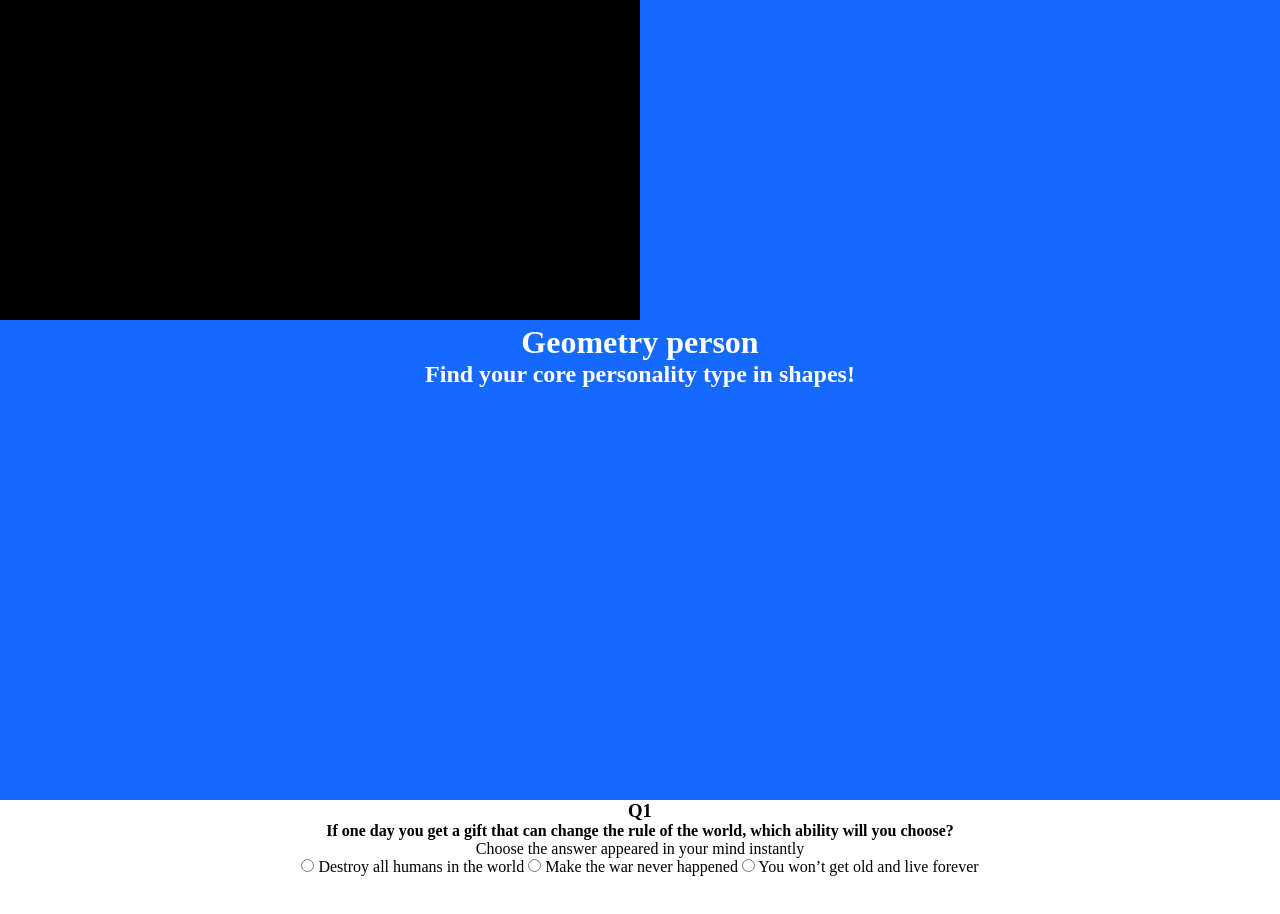
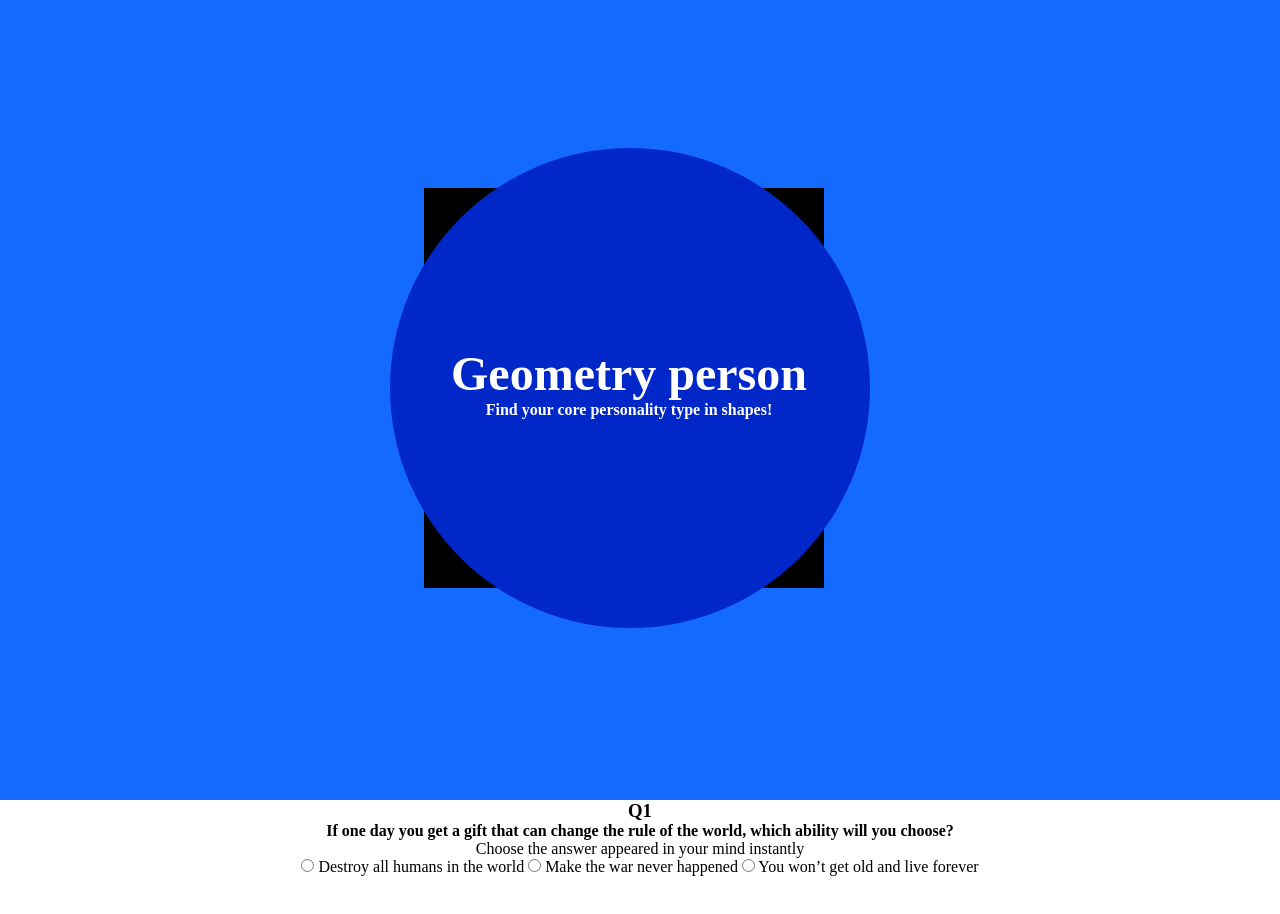
Before and after one commit to iigmir/f2e-week8, a website: page docs/index.html in a window 1280 px wide. Shown: the top 914 px of the page. Drawn offline with Linux system fonts and the light colour scheme.

Commit message:
svg basic

```diff
--- a/docs/css/style.css
+++ b/docs/css/style.css
@@ -26,8 +26,37 @@ header
 {
     background-color: #1469FF;
     color: #FFFFFF;
+    display: flex;
+    justify-content: center;
+    justify-items: center;
+    align-items: center;
 }
-header svg rect
+header .container
 {
-    /* animation:spin 4s linear infinite; */
+    position: relative;
 }
+header svg
+{
+    width: 540px;
+    height: 540px;
+    z-index: -1;
+}
+header nav
+{
+    z-index: 2;
+    position: absolute;
+    top: 40%;
+    left: 15%;
+}
+/* header svg rect
+{
+    animation:spin 1s linear infinite;
+} */
+h1
+{
+    font-size: 3rem;
+}
+h2
+{
+    font-size: 1rem;
+}
--- a/docs/index.html
+++ b/docs/index.html
@@ -9,13 +9,17 @@
 </head>
 <body>
     <header>
-        <!-- <canvas></canvas> -->
-        <svg viewBox="0 0 200 50" xmlns="http://www.w3.org/2000/svg">
-            <!-- Simple rect element -->
-            <rect x="0" y="0" width="100" height="100" />
-        </svg>
-        <h1>Geometry person</h1>
-        <h2>Find your core personality type in shapes!</h2>
+        <div class="container">
+            <svg xmlns="http://www.w3.org/2000/svg">
+                <!-- Simple rect element -->
+                <rect x="54" y="60" width="400" height="400" />
+                <circle cx="260" cy="260" r="240" fill="#0027C8"/>
+            </svg>
+            <nav>
+                <h1>Geometry person</h1>
+                <h2>Find your core personality type in shapes!</h2>
+            </nav>
+        </div>
     </header>
     <article>
         <h3>Q1</h3>
```
